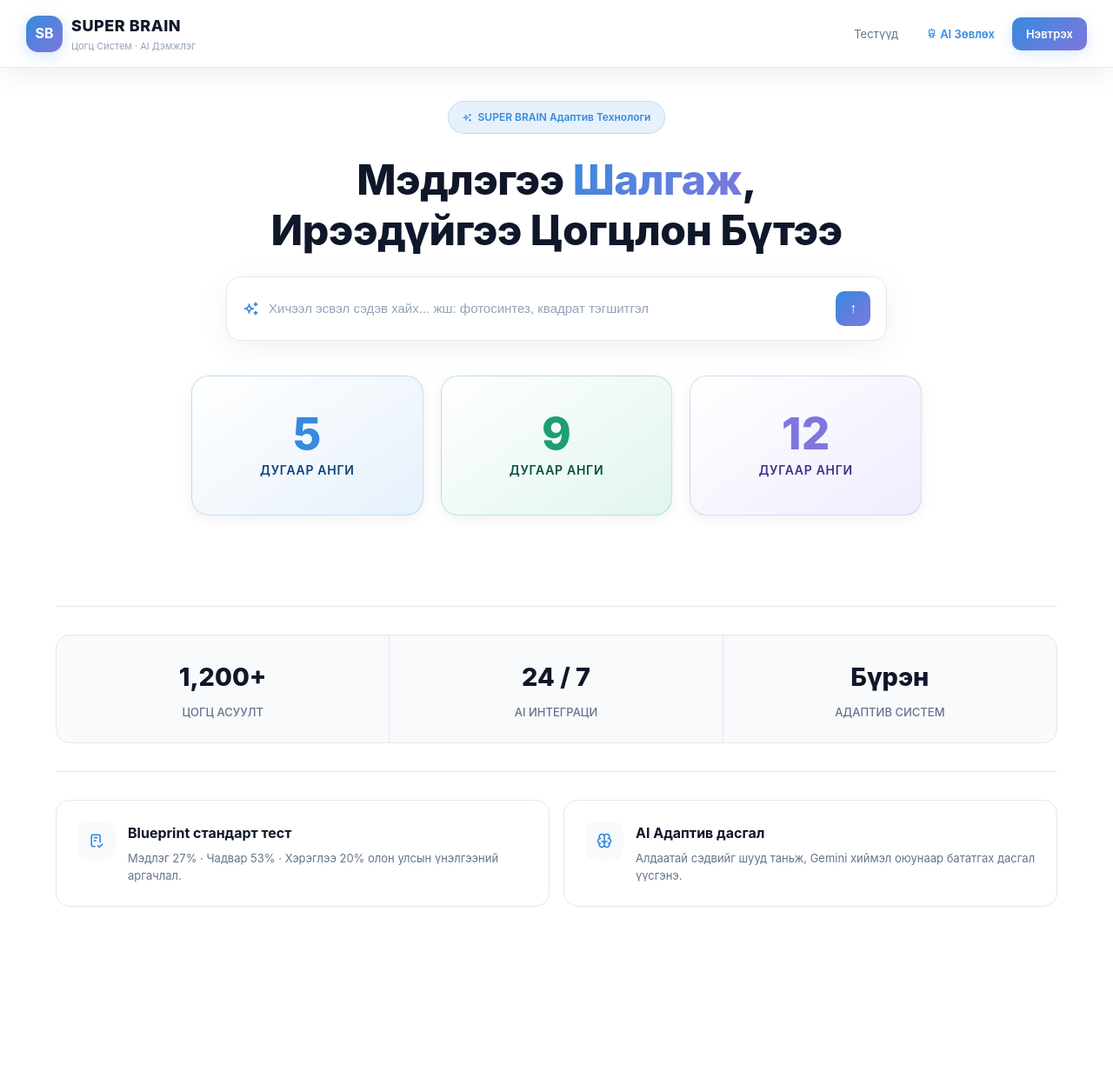
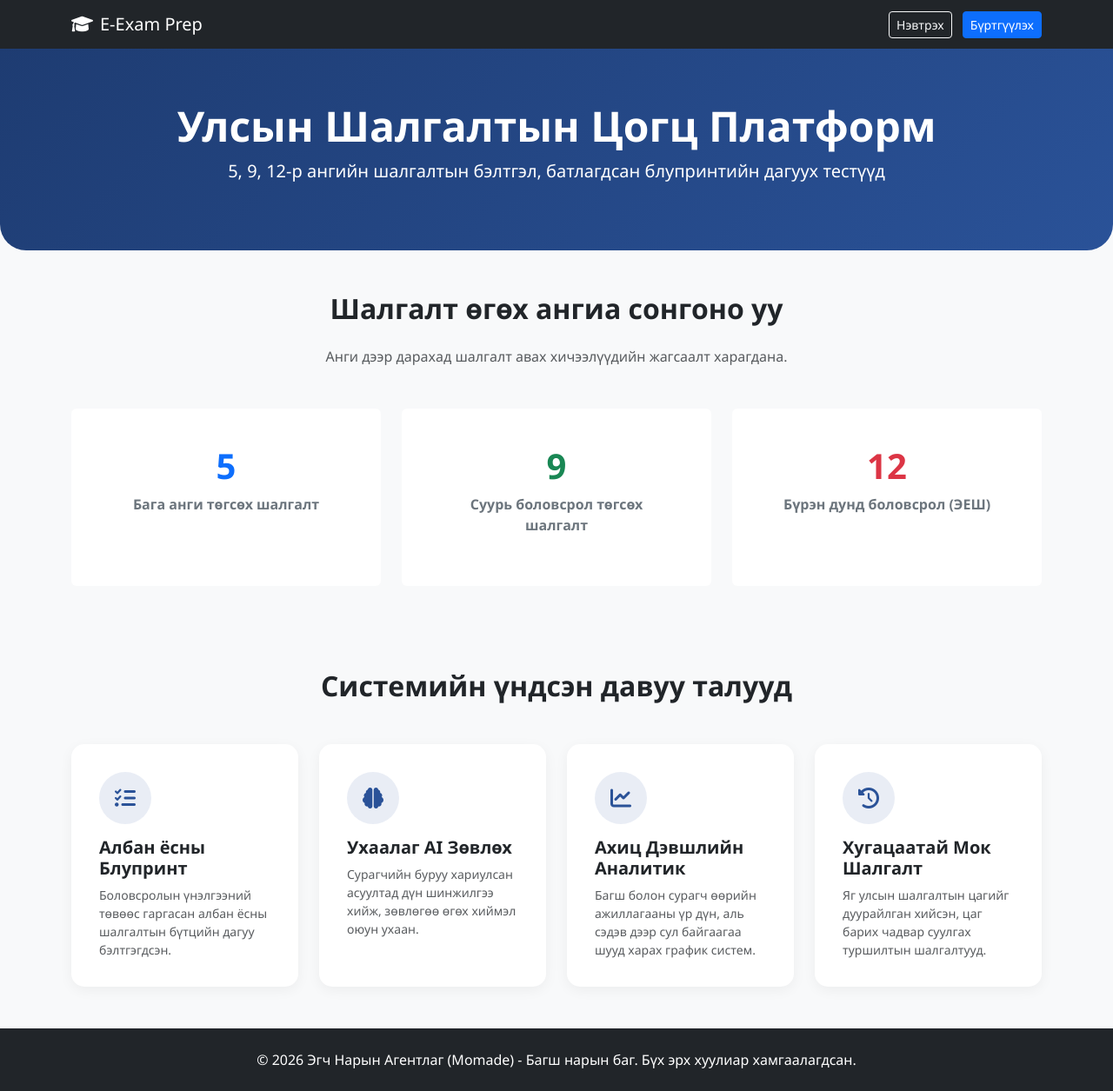
Before and after one commit to badamaa611/capstone3team, a Flask app: page / in a window 1280 px wide. Shown: the whole page at 87% size. Before the commit the page ends 1043 px from the top, so only its background shows below. Run offline with Flask 3, Linux system fonts and the light colour scheme.

Commit message:
бжөэахн

```diff
--- a/templates/index.html
+++ b/templates/index.html
@@ -3,194 +3,221 @@
 <head>
     <meta charset="UTF-8">
     <meta name="viewport" content="width=device-width, initial-scale=1.0">
-  <title>SUPER BRAIN - Цогц Систем</title>
-  <link rel="stylesheet" href="https://cdn.jsdelivr.net/npm/@tabler/icons-webfont@latest/tabler-icons.min.css">
+    <title>Төгсөх Ангийн Шалгалтын Бэлтгэл</title>
+    <link href="https://cdn.jsdelivr.net/npm/bootstrap@5.3.0/dist/css/bootstrap.min.css" rel="stylesheet">
+    <link href="https://cdnjs.cloudflare.com/ajax/libs/font-awesome/6.0.0/css/all.min.css" rel="stylesheet">
     <style>
-    *{box-sizing:border-box;margin:0;padding:0}
-    html{scroll-behavior:smooth}
-    body{background:var(--bg,#ffffff);min-height:100vh;position:relative;overflow-x:hidden;transition:background .3s,color .3s;font-family:-apple-system,BlinkMacSystemFont,'Segoe UI',sans-serif;font-size:16px;line-height:1.7;color:#0f172a;padding-top:76px}
-
-    :root{
-      --bg:#ffffff;--bg2:#f8fafc;--surface:#ffffff;--border:#e2e8f0;
-      --text:#0f172a;--text2:#64748b;--text3:#94a3b8;
-      --blue1:#E6F1FB;--blue2:#378ADD;--blue3:#0C447C;
-      --green1:#E1F5EE;--green2:#1D9E75;--green3:#085041;
-      --purple1:#EEEDFE;--purple2:#7F77DD;--purple3:#3C3489;
-      --shadow:rgba(0,0,0,0.06);
-      --card-bg:#ffffff;
+        body {
+            background-color: #f8f9fa;
+            font-family: 'Segoe UI', Tahoma, Geneva, Verdana, sans-serif;
         }
-
-    .dark {
-      --bg:#0f172a;--bg2:#1e293b;--surface:#1e293b;--border:#334155;
-      --text:#f8fafc;--text2:#94a3b8;--text3:#64748b;
-      --blue1:#1e3a5f;--blue2:#3b82f6;--blue3:#60a5fa;
-      --green1:#064e3b;--green2:#10b981;--green3:#34d399;
-      --purple1:#4c1d95;--purple2:#a78bfa;--purple3:#c4b5fd;
-      --card-bg:#1e293b;
+        .hero-section {
+            background: linear-gradient(135deg, #1e3c72 0%, #2a5298 100%);
+            color: white;
+            padding: 60px 0;
+            text-align: center;
+            border-bottom-left-radius: 30px;
+            border-bottom-right-radius: 30px;
         }
-
-    .nav{display:flex;justify-content:space-between;align-items:center;padding:15px 30px;border-bottom:1px solid rgba(15,23,42,0.08);background:rgba(255,255,255,0.92);backdrop-filter:blur(20px);-webkit-backdrop-filter:blur(20px);position:fixed;top:0;left:0;right:0;width:100%;z-index:150;box-shadow:0 10px 30px rgba(15,23,42,0.06);transition: background 0.3s}
-    .dark .nav{background:rgba(15,23,42,0.92);border-bottom:1px solid rgba(255,255,255,0.08)}
-    .logo-a{display:flex;align-items:center;gap:10px;cursor:pointer;text-decoration:none}
-    .logo-box{width:42px;height:42px;border-radius:14px;background:linear-gradient(135deg,#378ADD,#7F77DD);display:flex;align-items:center;justify-content:center;font-size:16px;font-weight:700;color:#fff;flex-shrink:0;box-shadow:0 4px 18px rgba(55,138,221,0.22)}
-    .logo-name{font-size:18px;font-weight:800;color:var(--text);letter-spacing:.03em;text-transform:uppercase}
-    .logo-tag{font-size:11px;color:var(--text3);display:block;margin-top:-2px}
-    .nr{display:flex;gap:8px;align-items:center}
-    .nl{font-size:13px;color:var(--text2);padding:7px 12px;border-radius:8px;border:none;background:transparent;cursor:pointer;transition:all .15s;text-decoration:none}
-    .nl:hover{background:var(--bg2);color:var(--text)}
-
-    .tbtn{width:46px;height:26px;border-radius:14px;border:.5px solid var(--border);background:var(--bg2);cursor:pointer;position:relative;transition:all .3s;flex-shrink:0;padding:0;display:flex;align-items:center;justify-content:center}
-    .tbtn::after{content:'☀️';position:absolute;top:3px;left:4px;width:18px;height:18px;border-radius:50%;display:flex;align-items:center;justify-content:center;font-size:11px;transition:all .3s}
-    .dark .tbtn{background:#1e3a5f;border-color:rgba(255,255,255,0.18)}
-    .dark .tbtn::after{content:'🌙';left:22px}
-
-    .nbtn{font-size:13px;padding:8px 16px;border-radius:10px;background:linear-gradient(135deg,#378ADD,#7F77DD);color:#fff;border:none;cursor:pointer;font-weight:600;transition:all .18s;box-shadow:0 4px 16px rgba(55,138,221,0.18);text-decoration:none;display:inline-flex;align-items:center}
-    .nbtn:hover{opacity:.92;transform:translateY(-1px)}
-
-    .container{max-width:1200px;margin:0 auto;padding:0 24px}
-    .hero{padding:2.5rem 0 2rem;text-align:center;margin-top:0}
-    .htag{display:inline-flex;align-items:center;gap:6px;font-size:12px;color:var(--blue2);background:var(--blue1);padding:8px 16px;border-radius:99px;margin-bottom:1.5rem;border:.5px solid rgba(55,138,221,0.2);font-weight:600}
-    .hh{font-size:3rem;font-weight:800;display:block;margin:0 auto 1.5rem;max-width:100%;color:var(--text);line-height:1.2;letter-spacing:-0.5px}
-    .hh .gr{background:linear-gradient(135deg,var(--blue2),var(--purple2));-webkit-background-clip:text;-webkit-text-fill-color:transparent;background-clip:text}
-
-    .ai-search-wrap{max-width:760px;margin:0 auto 2.5rem}
-    .ai-search-box{background:var(--surface);border:.5px solid var(--border);border-radius:16px;box-shadow:0 8px 36px rgba(15,23,42,0.06);overflow:hidden;transition:border-color .2s,box-shadow .2s}
-    .ai-search-box:focus-within{border-color:var(--blue2);box-shadow:0 12px 40px rgba(55,138,221,0.12)}
-    .ai-input-row{display:flex;align-items:center;gap:10px;padding:16px 18px}
-    .ai-icon{color:var(--blue2);font-size:20px;flex-shrink:0}
-    .ai-input{flex:1;border:none;background:transparent;font-size:15px;color:var(--text);outline:none;min-width:0}
-    .ai-input::placeholder{color:var(--text3)}
-    .ai-send{width:40px;height:40px;border-radius:10px;background:linear-gradient(135deg,#378ADD,#7F77DD);border:none;color:#fff;display:flex;align-items:center;justify-content:center;cursor:pointer;flex-shrink:0;transition:all .15s;font-size:16px;font-weight:bold}
-    .ai-send:hover{opacity:.92;transform:scale(1.05)}
-    .ai-divider{border:none;border-top:.5px solid var(--border);margin:0 14px}
-    .ai-chips-row{display:flex;gap:10px;padding:12px 16px;overflow-x:auto;scrollbar-width:none}
-    .ai-chips-row::-webkit-scrollbar{display:none}
-    .chip{font-size:13px;color:var(--text2);background:var(--bg2);border:.5px solid var(--border);border-radius:99px;padding:8px 14px;cursor:pointer;white-space:nowrap;transition:all .15s;flex-shrink:0}
-    .chip:hover{background:var(--blue1);color:var(--blue2);border-color:rgba(55,138,221,0.3)}
-    .ai-hint{font-size:12px;color:var(--text3);text-align:center;margin-bottom:2rem;margin-top:.75rem}
-    .ai-hint span{color:var(--blue2);font-weight:600}
-
-    .grade-row{display:grid;grid-template-columns:repeat(3,minmax(0,1fr));gap:20px;max-width:840px;margin:0 auto 2.5rem}
-    .gc{border-radius:20px;padding:2.5rem 1.5rem;cursor:pointer;text-align:center;transition:all .25s cubic-bezier(0.4, 0, 0.2, 1);position:relative;overflow:hidden;border:1px solid var(--border);min-height:160px;display:flex;flex-direction:column;justify-content:center;box-shadow:0 4px 15px var(--shadow)}
-    .gc:hover{transform:translateY(-8px);box-shadow:0 12px 24px rgba(15,23,42,0.1)}
-
-    .g5{background:linear-gradient(145deg,var(--surface),var(--blue1));border-color:rgba(55,138,221,0.25)}
-    .g9{background:linear-gradient(145deg,var(--surface),var(--green1));border-color:rgba(29,158,117,0.25)}
-    .g12{background:linear-gradient(145deg,var(--surface),var(--purple1));border-color:rgba(127,119,221,0.25)}
-    .gn{font-size:3.2rem;font-weight:800;display:block;line-height:1;margin-bottom:0.3rem}
-    .gl{font-size:14px;display:block;font-weight:600;text-transform:uppercase;letter-spacing:0.05em}
-    .g5 .gn{color:var(--blue2)}.g9 .gn{color:var(--green2)}.g12 .gn{color:var(--purple2)}
-    .g5 .gl{color:var(--blue3)}.g9 .gl{color:var(--green3)}.g12 .gl{color:var(--purple3)}
-
-    .welcome-row{display:grid;grid-template-columns:1fr 1fr;gap:16px;max-width:100%;margin:1.5rem auto 2rem}
-    .welcome-card{background:var(--surface);border:1px solid rgba(55,138,221,0.2);border-radius:16px;padding:1.5rem;display:flex;flex-direction:column;justify-content:center;box-shadow:0 4px 15px var(--shadow);text-align:left;}
-    .welcome-card p{margin:0;color:var(--text2);font-size:1rem}
-    .welcome-card strong{display:block;font-size:1.3rem;color:var(--text);margin-bottom:0.5rem}
-
-    .div{border:none;border-top:.5px solid var(--border);margin:2rem 0}
-    .sr{display:grid;grid-template-columns:repeat(3,1fr);background:var(--bg2);border-radius:16px;overflow:hidden;border:1px solid var(--border)}
-    .st{padding:1.5rem;text-align:center;border-right:.5px solid var(--border)}
-    .st:last-child{border-right:none}
-    .stn{font-size:1.8rem;font-weight:800;color:var(--text);margin:0}
-    .stl{font-size:13px;color:var(--text2);margin:4px 0 0;font-weight:500;text-transform:uppercase}
-
-    .fg{display:grid;grid-template-columns:1fr 1fr;gap:16px}
-    .fc{border:.5px solid var(--border);border-radius:16px;padding:1.5rem;background:var(--surface);display:flex;gap:14px;align-items:flex-start}
-    .fi{width:44px;height:44px;border-radius:12px;background:var(--bg2);display:flex;align-items:center;justify-content:center;flex-shrink:0;color:var(--blue2);font-size:20px}
-    .ft{font-size:16px;font-weight:700;color:var(--text);margin:0 0 4px}
-    .fd{font-size:13px;color:var(--text2);margin:0;line-height:1.6}
-
-    @media(max-width:1024px){.fg{grid-template-columns:1fr}}
-    @media(max-width:760px){.hh{font-size:2.2rem}.grade-row{grid-template-columns:1fr}.nav{padding:12px 18px}.welcome-row{grid-template-columns:1fr}.sr{grid-template-columns:1fr}}
+        .grade-card {
+            cursor: pointer;
+            transition: all 0.3s ease;
+            border: 2px solid transparent;
+        }
+        .grade-card:hover {
+            transform: translateY(-5px);
+            box-shadow: 0 10px 20px rgba(0,0,0,0.1);
+            border-color: #2a5298;
+        }
+        .feature-card {
+            border: none;
+            border-radius: 15px;
+            box-shadow: 0 4px 15px rgba(0,0,0,0.05);
+            transition: transform 0.3s;
+        }
+        .feature-card:hover {
+            transform: translateY(-5px);
+        }
+        .icon-box {
+            width: 60px;
+            height: 60px;
+            background-color: rgba(42, 82, 152, 0.1);
+            color: #2a5298;
+            border-radius: 50%;
+            display: flex;
+            align-items: center;
+            justify-content: center;
+            font-size: 24px;
+            margin-bottom: 15px;
+        }
+        .subject-list {
+            display: none;
+            margin-top: 15px;
+            padding-top: 15px;
+            border-top: 1px dashed #dee2e6;
+        }
+        .subject-badge {
+            display: block;
+            background-color: #e9ecef;
+            color: #495057;
+            padding: 8px 12px;
+            margin: 5px 0;
+            border-radius: 8px;
+            text-decoration: none;
+            transition: background 0.2s;
+            font-weight: 500;
+        }
+        .subject-badge:hover {
+            background-color: #2a5298;
+            color: white;
+        }
     </style>
 </head>
 <body>
 
-<nav class="nav">
-  <a class="logo-a" href="/">
-    <div class="logo-box">SB</div>
-    <div>
-      <span class="logo-name">Super Brain</span>
-      <span class="logo-tag">Цогц Систем · AI Дэмжлэг</span>
+    <nav class="navbar navbar-expand-lg navbar-dark bg-dark">
+        <div class="container">
+            <a class="navbar-brand" href="/"><i class="fa-solid fa-graduation-cap me-2"></i>E-Exam Prep</a>
+            <div class="ms-auto">
+                {% if current_user.is_authenticated %}
+                    <span class="text-white me-3">Сайн байна уу, <strong>{{ current_user.ner }}</strong>!</span>
+                    <a href="{{ url_for('auth.logout') }}" class="btn btn-outline-danger btn-sm">Системээс гарах</a>
+                {% else %}
+                    <a href="{{ url_for('auth.login') }}" class="btn btn-outline-light btn-sm me-2">Нэвтрэх</a>
+                    <a href="{{ url_for('auth.register') }}" class="btn btn-primary btn-sm">Бүртгүүлэх</a>
+                {% endif %}
             </div>
-  </a>
-  <div class="nr">
-    <a href="/tests" class="nl">Тестүүд</a>
-    <a href="/ai-chat" class="nl" style="color:var(--blue2); font-weight:600;"><i class="ti ti-robot"></i> AI Зөвлөх</a>
-    {% if current_user.is_authenticated %}
-      <span style="font-size:13px;color:var(--text2);font-weight:600;margin-left:8px;">{{ current_user.ner }}</span>
-      <a href="{{url_for('auth.logout') }}" class="nbtn" style="margin-left:8px;">Гарах</a>
-    {% else %}
-      <a href="{{ url_for('auth.login') }}" class="nbtn">Нэвтрэх</a>
-    {% endif %}
         </div>
     </nav>
 
+    <div class="hero-section">
         <div class="container">
-  {% with messages = get_flashed_messages(with_categories=true) %}
-    {% if messages %}
-      {% for cat, msg in messages %}
-        <div class="alert alert-{{ cat }}" style="margin-top:1rem; padding:12px; border-radius:10px; background:var(--blue1); color:var(--text)">{{ msg }}</div>
-      {% endfor %}
-    {% endif %}
-  {% endwith %}
+            <h1 class="display-5 fw-bold">Улсын Шалгалтын Цогц Платформ</h1>
+            <p class="lead">5, 9, 12-р ангийн шалгалтын бэлтгэл, батлагдсан блупринтийн дагуух тестүүд</p>
+        </div>
+    </div>
 
-  <div class="hero">
-    <div class="htag"><i class="ti ti-sparkles"></i> SUPER BRAIN Адаптив Технологи</div>
-    <h1 class="hh">Мэдлэгээ <span class="gr">Шалгаж</span>,<br>Ирээдүйгээ Цогцлон Бүтээ</h1>
+    <div class="container my-5">
+        <h2 class="text-center mb-4 fw-bold">Шалгалт өгөх ангиа сонгоно уу</h2>
+        <p class="text-center text-muted mb-5">Анги дээр дарахад шалгалт авах хичээлүүдийн жагсаалт харагдана.</p>
 
-    <div class="ai-search-wrap">
-      <div class="ai-search-box">
-        <div class="ai-input-row">
-          <i class="ti ti-sparkles ai-icon" aria-hidden="true"></i>
-          <input class="ai-input" id="aiInput" placeholder="Хичээл эсвэл сэдэв хайх... жш: фотосинтез, квадрат тэгшитгэл" />
-          <button class="ai-send">↑</button>
+        <div class="row g-4 justify-content-center">
+            <div class="col-md-4">
+                <div class="card h-100 text-center p-4 grade-card" onclick="toggleSubjects('grade5')">
+                    <div class="card-body">
+                        <h3 class="card-title fw-bold text-primary display-6">5</h3>
+                        <p class="card-text fw-semibold text-secondary">Бага анги төгсөх шалгалт</p>
+
+                        <div id="grade5" class="subject-list text-start">
+                            <a href="/tests" class="subject-badge"><i class="fa-solid fa-book me-2"></i>Эх хэл (Монгол хэл)</a>
+                            <a href="/tests" class="subject-badge"><i class="fa-solid fa-calculator me-2"></i>Математик</a>
+                            <a href="/tests" class="subject-badge"><i class="fa-solid fa-flask me-2"></i>Байгаль шинжлэл</a>
+                        </div>
                     </div>
                 </div>
             </div>
 
-    {% if current_user.is_authenticated %}
-      <div class="welcome-row">
-        <div class="welcome-card">
-          <strong>Сайн байна уу, {{ current_user.ner }} 👋</strong>
-          <p>Super Brain систем амжилттай ажиллаж байна. Шинэ Google Sheet холбогдсон.</p>
+            <div class="col-md-4">
+                <div class="card h-100 text-center p-4 grade-card" onclick="toggleSubjects('grade9')">
+                    <div class="card-body">
+                        <h3 class="card-title fw-bold text-success display-6">9</h3>
+                        <p class="card-text fw-semibold text-secondary">Суурь боловсрол төгсөх шалгалт</p>
+
+                        <div id="grade9" class="subject-list text-start">
+                            <a href="/tests" class="subject-badge"><i class="fa-solid fa-book me-2"></i>Монгол хэл</a>
+                            <a href="/tests" class="subject-badge"><i class="fa-solid fa-calculator me-2"></i>Математик</a>
+                            <a href="/tests" class="subject-badge"><i class="fa-solid fa-earth-americas me-2"></i>Нийгэм судлал</a>
+                            <a href="/tests" class="subject-badge"><i class="fa-solid fa-dna me-2"></i>Байгалийн ухаан</a>
                         </div>
-        <div class="welcome-card">
-          <strong>Систем бэлэн</strong>
-          <p>Асуултуудыг шинэчлэхийн тулд хаягны ард /import-now гэж бичиж орно уу.</p>
-        </div>
-      </div>
-    {% endif %}
-
-    <div class="grade-row">
-      <div class="gc g5">
-        <span class="gn">5</span>
-        <span class="gl">Дугаар анги</span>
-      </div>
-      <div class="gc g9">
-        <span class="gn">9</span>
-        <span class="gl">Дугаар анги</span>
-      </div>
-      <div class="gc g12">
-        <span class="gn">12</span>
-        <span class="gl">Дугаар анги</span>
                     </div>
                 </div>
             </div>
 
-  <hr class="div">
-  <div class="sr">
-    <div class="st"><p class="stn">1,200+</p><p class="stl">Цогц Асуулт</p></div>
-    <div class="st"><p class="stn">24 / 7</p><p class="stl">AI Интеграци</p></div>
-    <div class="st"><p class="stn">Бүрэн</p><p class="stl">Адаптив Систем</p></div>
+            <div class="col-md-4">
+                <div class="card h-100 text-center p-4 grade-card" onclick="toggleSubjects('grade12')">
+                    <div class="card-body">
+                        <h3 class="card-title fw-bold text-danger display-6">12</h3>
+                        <p class="card-text fw-semibold text-secondary">Бүрэн дунд боловсрол (ЭЕШ)</p>
+
+                        <div id="grade12" class="subject-list text-start">
+                            <a href="/tests" class="subject-badge"><i class="fa-solid fa-calculator me-2"></i>Математик</a>
+                            <a href="/tests" class="subject-badge"><i class="fa-solid fa-font me-2"></i>Монгол хэл хэрэглээ</a>
+                            <a href="/tests" class="subject-badge"><i class="fa-solid fa-language me-2"></i>Англи хэл</a>
+                            <a href="/tests" class="subject-badge"><i class="fa-solid fa-atom me-2"></i>Физик / Хими</a>
+                            <a href="/tests" class="subject-badge"><i class="fa-solid fa-timeline me-2"></i>Түүх / Нийгэм</a>
                         </div>
-
-  <hr class="div">
-  <div class="fg">
-    <div class="fc"><div class="fi"><i class="ti ti-checklist" aria-hidden="true"></i></div><div><p class="ft">Blueprint стандарт тест</p><p class="fd">Мэдлэг 27% · Чадвар 53% · Хэрэглээ 20% олон улсын үнэлгээний аргачлал.</p></div></div>
-    <div class="fc"><div class="fi"><i class="ti ti-brain" aria-hidden="true"></i></div><div><p class="ft">AI Адаптив дасгал</p><p class="fd">Алдаатай сэдвийг шууд таньж, Gemini хиймэл оюунаар бататгах дасгал үүсгэнэ.</p></div></div>
+                    </div>
+                </div>
+            </div>
         </div>
     </div>
 
+    <div class="bg-light py-5">
+        <div class="container">
+            <h2 class="text-center mb-5 fw-bold">Системийн үндсэн давуу талууд</h2>
+            <div class="row g-4">
+                <div class="col-md-3">
+                    <div class="card h-100 p-3 feature-card">
+                        <div class="card-body">
+                            <div class="icon-box"><i class="fa-solid fa-list-check"></i></div>
+                            <h5 class="card-title fw-bold">Албан ёсны Блупринт</h5>
+                            <p class="card-text text-muted small">Боловсролын үнэлгээний төвөөс гаргасан албан ёсны шалгалтын бүтцийн дагуу бэлтгэгдсэн.</p>
+                        </div>
+                    </div>
+                </div>
+                <div class="col-md-3">
+                    <div class="card h-100 p-3 feature-card">
+                        <div class="card-body">
+                            <div class="icon-box"><i class="fa-solid fa-brain"></i></div>
+                            <h5 class="card-title fw-bold">Ухаалаг AI Зөвлөх</h5>
+                            <p class="card-text text-muted small">Сурагчийн буруу хариулсан асуултад дүн шинжилгээ хийж, зөвлөгөө өгөх хиймэл оюун ухаан.</p>
+                        </div>
+                    </div>
+                </div>
+                <div class="col-md-3">
+                    <div class="card h-100 p-3 feature-card">
+                        <div class="card-body">
+                            <div class="icon-box"><i class="fa-solid fa-chart-line"></i></div>
+                            <h5 class="card-title fw-bold">Ахиц Дэвшлийн Аналитик</h5>
+                            <p class="card-text text-muted small">Багш болон сурагч өөрийн ажиллагааны үр дүн, аль сэдэв дээр сул байгаагаа шууд харах график систем.</p>
+                        </div>
+                    </div>
+                </div>
+                <div class="col-md-3">
+                    <div class="card h-100 p-3 feature-card">
+                        <div class="card-body">
+                            <div class="icon-box"><i class="fa-solid fa-clock-rotate-left"></i></div>
+                            <h5 class="card-title fw-bold">Хугацаатай Мок Шалгалт</h5>
+                            <p class="card-text text-muted small">Яг улсын шалгалтын цагийг дуурайлган хийсэн, цаг барих чадвар суулгах туршилтын шалгалтууд.</p>
+                        </div>
+                    </div>
+                </div>
+            </div>
+        </div>
+    </div>
+
+    <footer class="bg-dark text-white text-center py-4 mt-auto">
+        <p class="mb-0">&copy; 2026 Эгч Нарын Агентлаг (Momade) - Багш нарын баг. Бүх эрх хуулиар хамгаалагдсан.</p>
+    </footer>
+
+    <script>
+        function toggleSubjects(gradeId) {
+            // Нээлттэй байгаа бусад ангиудын жагсаалтыг хаах
+            var lists = document.getElementsByClassName('subject-list');
+            for (var i = 0; i < lists.length; i++) {
+                if (lists[i].id !== gradeId) {
+                    lists[i].style.display = 'none';
+                }
+            }
+
+            // Сонгосон ангийн жагсаалтыг нээх/хаах
+            var currentList = document.getElementById(gradeId);
+            if (currentList.style.display === 'block') {
+                currentList.style.display = 'none';
+            } else {
+                currentList.style.display = 'block';
+            }
+        }
+    </script>
 </body>
 </html>
```
Lines whose indentation alone changed are shown as unchanged.
